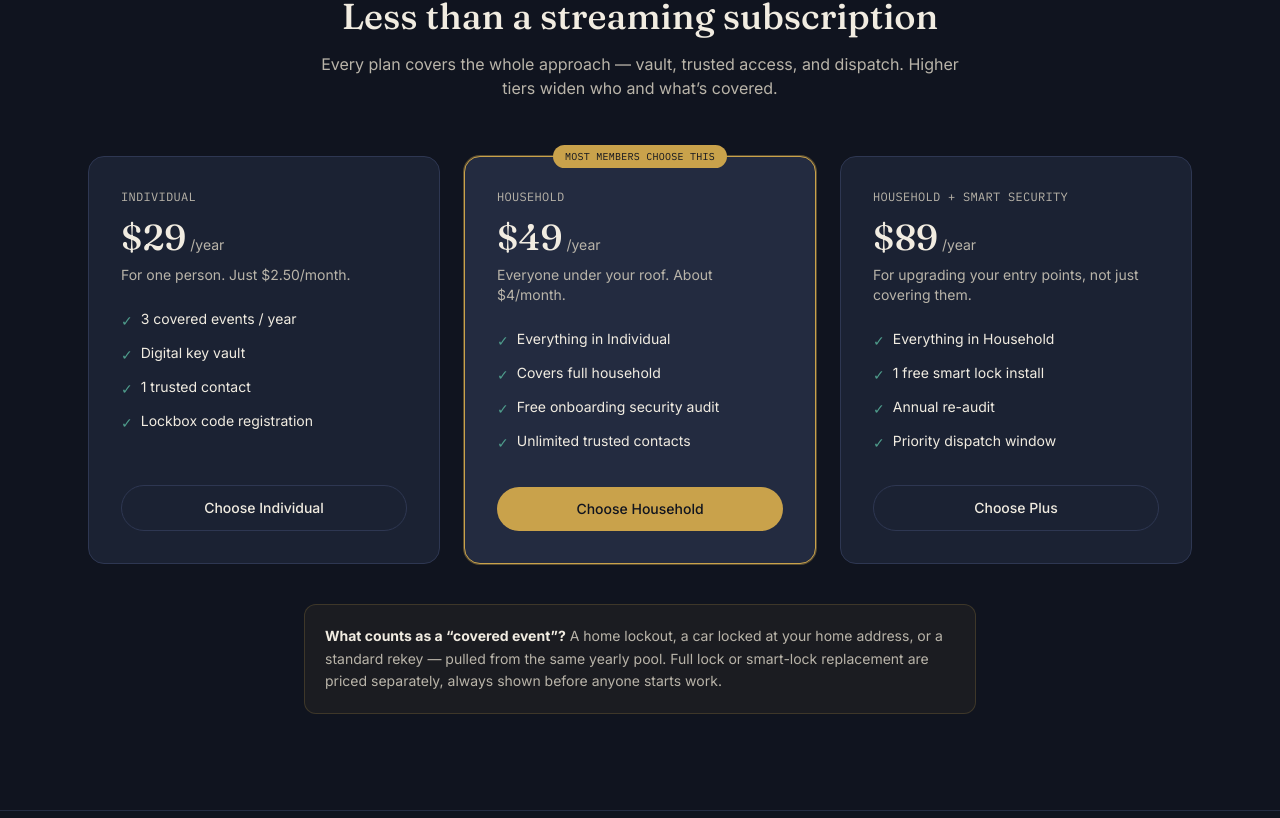
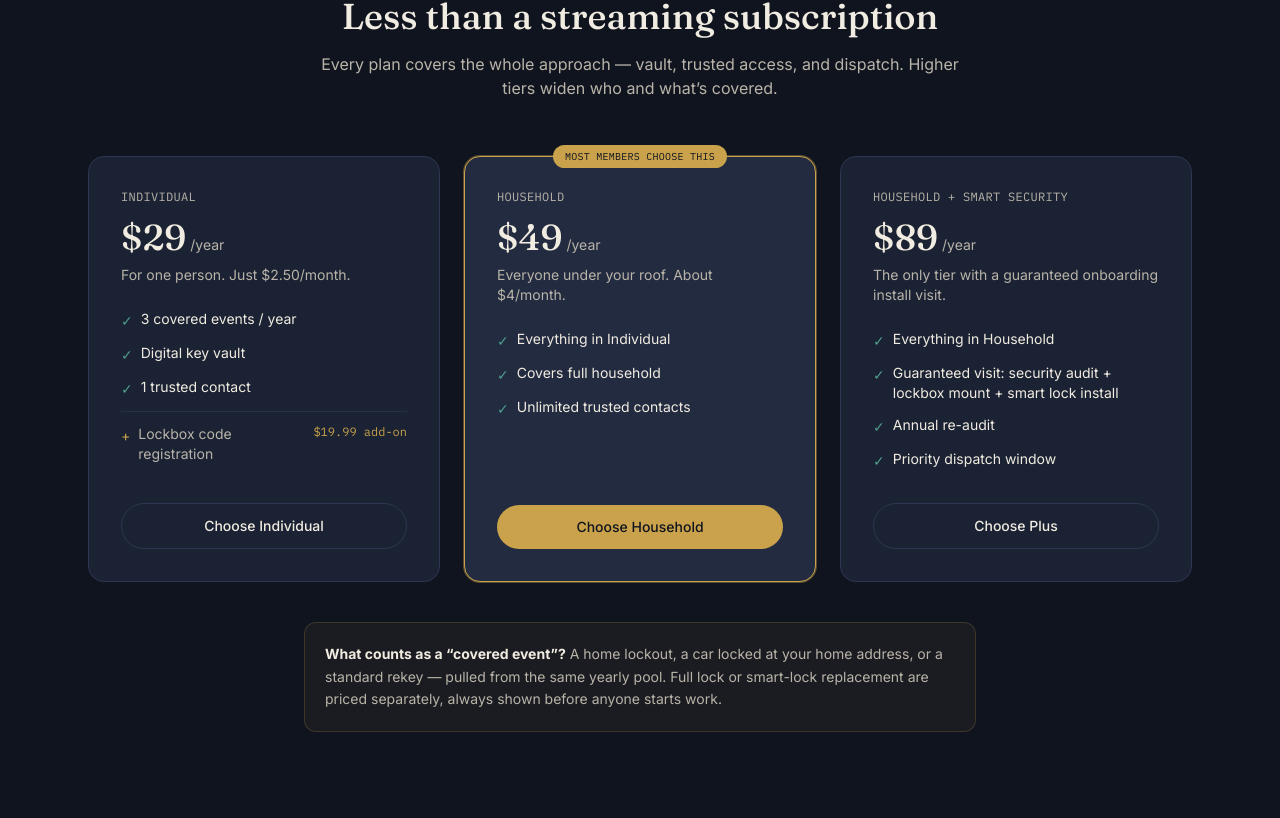
Before and after one commit to unikmo/Keepwell, a Next.js app: page / in a window 1280 px wide. Shown: the part 2022-2840 px from the top of the page. Built offline with nearby package versions, Linux system fonts and the light colour scheme.

Commit message:
Fix pricing tiers: lockbox as paid add-on, remove free audit from Household, add guaranteed install visit to top tier

```diff
--- a/src/app/page.tsx
+++ b/src/app/page.tsx
@@ -48,7 +48,8 @@ const PLANS = [
     name: "Individual",
     price: "$29",
     tagline: "For one person. Just $2.50/month.",
-    features: ["3 covered events / year", "Digital key vault", "1 trusted contact", "Lockbox code registration"],
+    features: ["3 covered events / year", "Digital key vault", "1 trusted contact"],
+    addOns: [{ label: "Lockbox code registration", price: "$19.99" }],
     cta: "Choose Individual",
     highlighted: false,
   },
@@ -56,12 +57,7 @@ const PLANS = [
     name: "Household",
     price: "$49",
     tagline: "Everyone under your roof. About $4/month.",
-    features: [
-      "Everything in Individual",
-      "Covers full household",
-      "Free onboarding security audit",
-      "Unlimited trusted contacts",
-    ],
+    features: ["Everything in Individual", "Covers full household", "Unlimited trusted contacts"],
     cta: "Choose Household",
     highlighted: true,
     badge: "Most members choose this",
@@ -69,10 +65,10 @@ const PLANS = [
   {
     name: "Household + Smart Security",
     price: "$89",
-    tagline: "For upgrading your entry points, not just covering them.",
+    tagline: "The only tier with a guaranteed onboarding install visit.",
     features: [
       "Everything in Household",
-      "1 free smart lock install",
+      "Guaranteed visit: security audit + lockbox mount + smart lock install",
       "Annual re-audit",
       "Priority dispatch window",
     ],
@@ -223,7 +219,7 @@ export default function Home() {
                   </div>
                   <p className="mt-2 text-sm text-parchment-dim">{plan.tagline}</p>
 
-                  <ul className="mt-6 flex-1 space-y-3 text-sm">
+                  <ul className="mt-6 space-y-3 text-sm">
                     {plan.features.map((f) => (
                       <li key={f} className="flex items-start gap-2 text-parchment">
                         <span className="mt-0.5 text-verdigris">✓</span>
@@ -231,6 +227,22 @@ export default function Home() {
                       </li>
                     ))}
                   </ul>
+
+                  {plan.addOns && (
+                    <ul className="mt-3 space-y-2 border-t border-line/70 pt-3 text-sm">
+                      {plan.addOns.map((a) => (
+                        <li key={a.label} className="flex items-start justify-between gap-2 text-parchment-dim">
+                          <span className="flex items-start gap-2">
+                            <span className="mt-0.5 text-brass">+</span>
+                            {a.label}
+                          </span>
+                          <span className="font-mono text-xs text-brass whitespace-nowrap">{a.price} add-on</span>
+                        </li>
+                      ))}
+                    </ul>
+                  )}
+
+                  <div className="flex-1" />
 
                   <Link
                     href={`/signup?plan=${encodeURIComponent(plan.name)}`}
```
